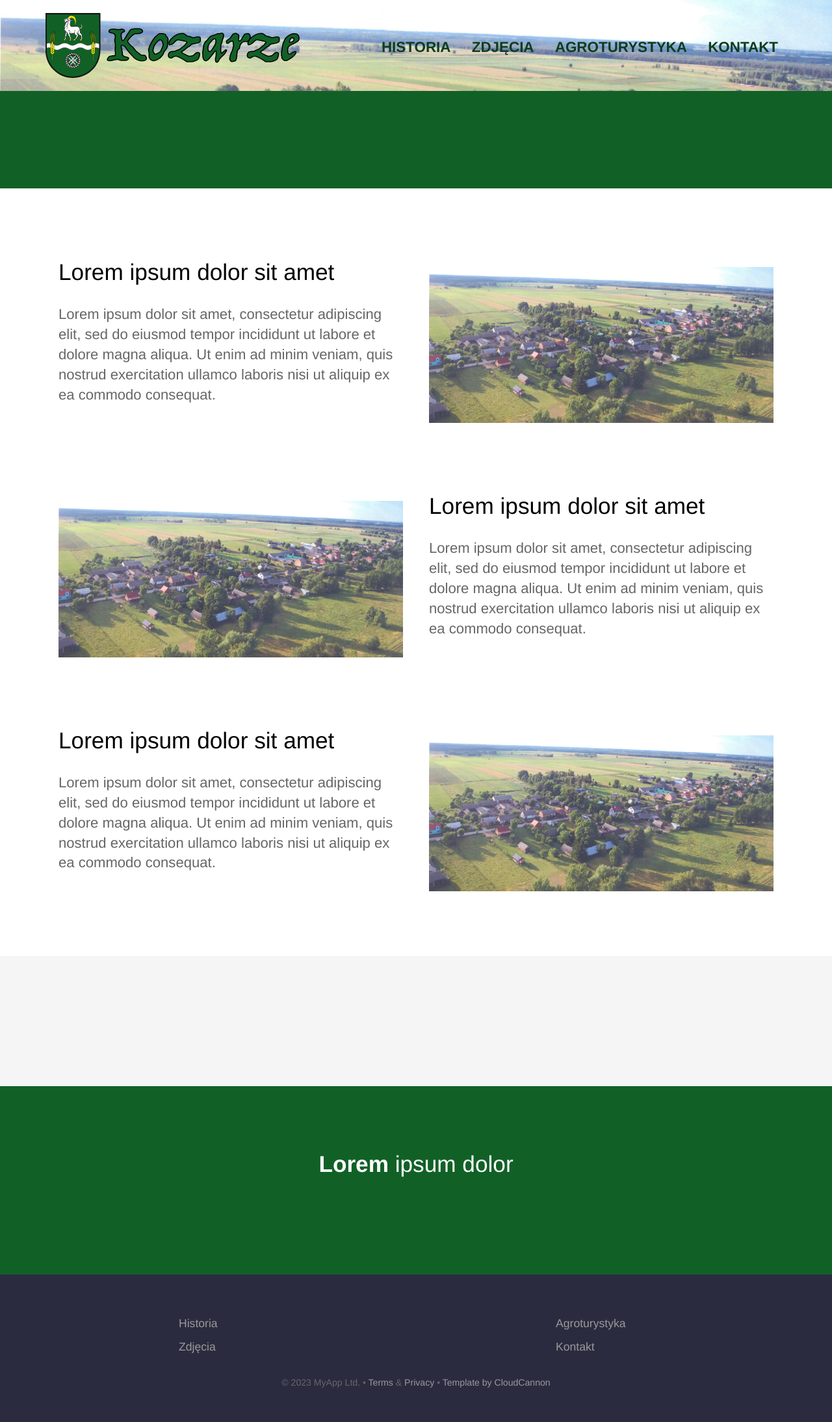
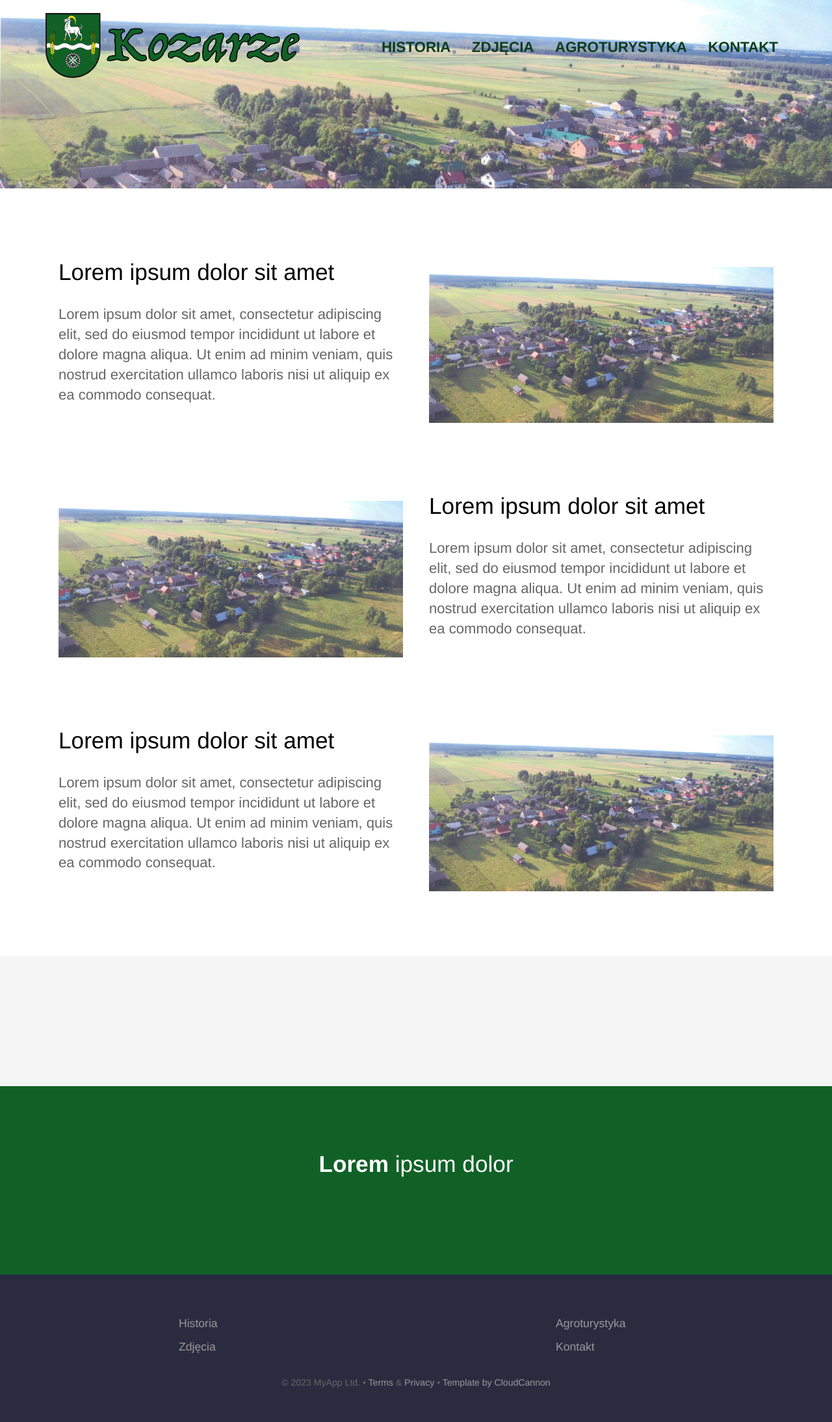
Before and after one commit to maxiemoose/kozarze, a Jekyll site: the page built from index.html, in a window 1280 px wide. Shown: the whole page at 65% size. Built offline with Jekyll 4.4.1, drawn with Linux system fonts in a browser that asks for light colours.

Commit message:
Update landing-page.scss

```diff
--- a/_sass/landing-page.scss
+++ b/_sass/landing-page.scss
@@ -32,9 +32,9 @@
 }
 
 .hero {
-	color: #ffffff;
+//	color: #ffffff;
 	text-align: center;
-	background: linear-gradient(to bottom, $middle-gradient-color 0%, $secondary-brand-color 100%) no-repeat #a05fb7;
+//	background: linear-gradient(to bottom, $middle-gradient-color 0%, $secondary-brand-color 100%) no-repeat #a05fb7;
 	padding-top: 50px;
 
 	p {
```
